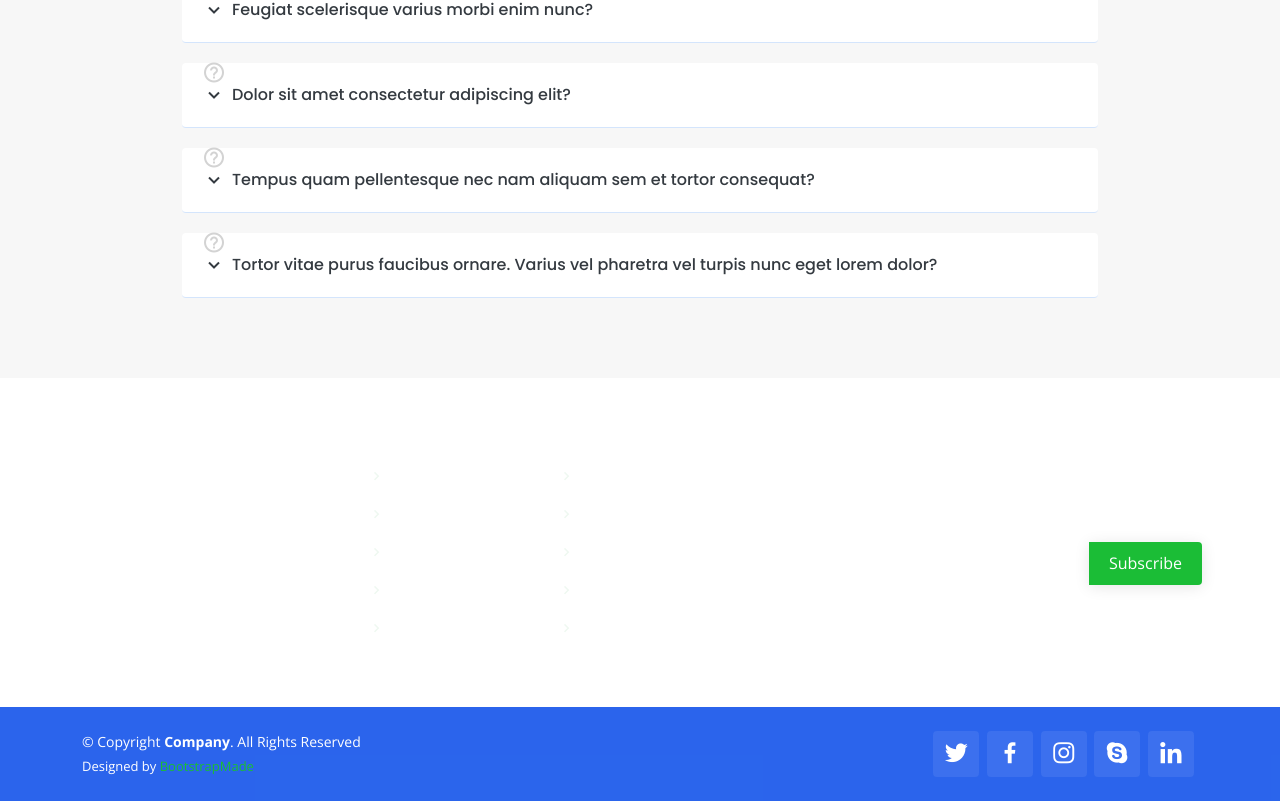
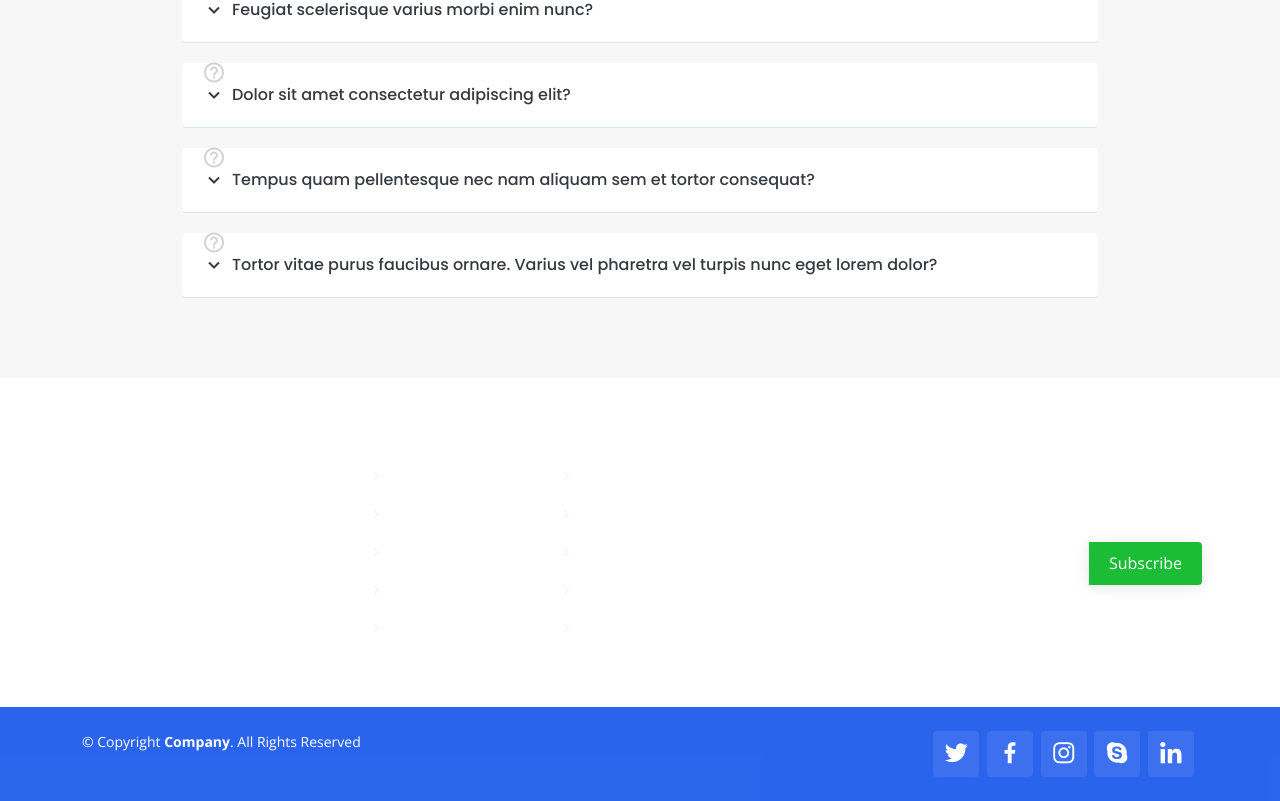
Before and after one commit to Fuetheruiz/Landing-Page-Pasaporte, a plain HTML site: page pricing.html in a window 1280 px wide. Shown: the part 1024-1825 px from the top of the page. Drawn offline with nearby package versions, Linux system fonts and the light colour scheme.

Commit message:
Actualizacion

```diff
--- a/pricing.html
+++ b/pricing.html
@@ -29,12 +29,7 @@
   <!-- Template Main CSS File -->
   <link href="assets/css/style.css" rel="stylesheet">
 
-  <!-- =======================================================
-  * Template Name: Company - v4.7.0
-  * Template URL: https://bootstrapmade.com/company-free-html-bootstrap-template/
-  * Author: BootstrapMade.com
-  * License: https://bootstrapmade.com/license/
-  ======================================================== -->
+
 </head>
 
 <body>
@@ -307,11 +302,7 @@
           &copy; Copyright <strong><span>Company</span></strong>. All Rights Reserved
         </div>
         <div class="credits">
-          <!-- All the links in the footer should remain intact. -->
-          <!-- You can delete the links only if you purchased the pro version. -->
-          <!-- Licensing information: https://bootstrapmade.com/license/ -->
-          <!-- Purchase the pro version with working PHP/AJAX contact form: https://bootstrapmade.com/company-free-html-bootstrap-template/ -->
-          Designed by <a href="https://bootstrapmade.com/">BootstrapMade</a>
+
         </div>
       </div>
       <div class="social-links text-center text-md-right pt-3 pt-md-0">
```
Also changed, not shown: index.html (+1 -6 lines), portfolio-details.html (+2 -11 lines), portfolio.html (+2 -11 lines), services.html (+2 -9 lines), team.html (+2 -9 lines), testimonials.html (+2 -11 lines).
